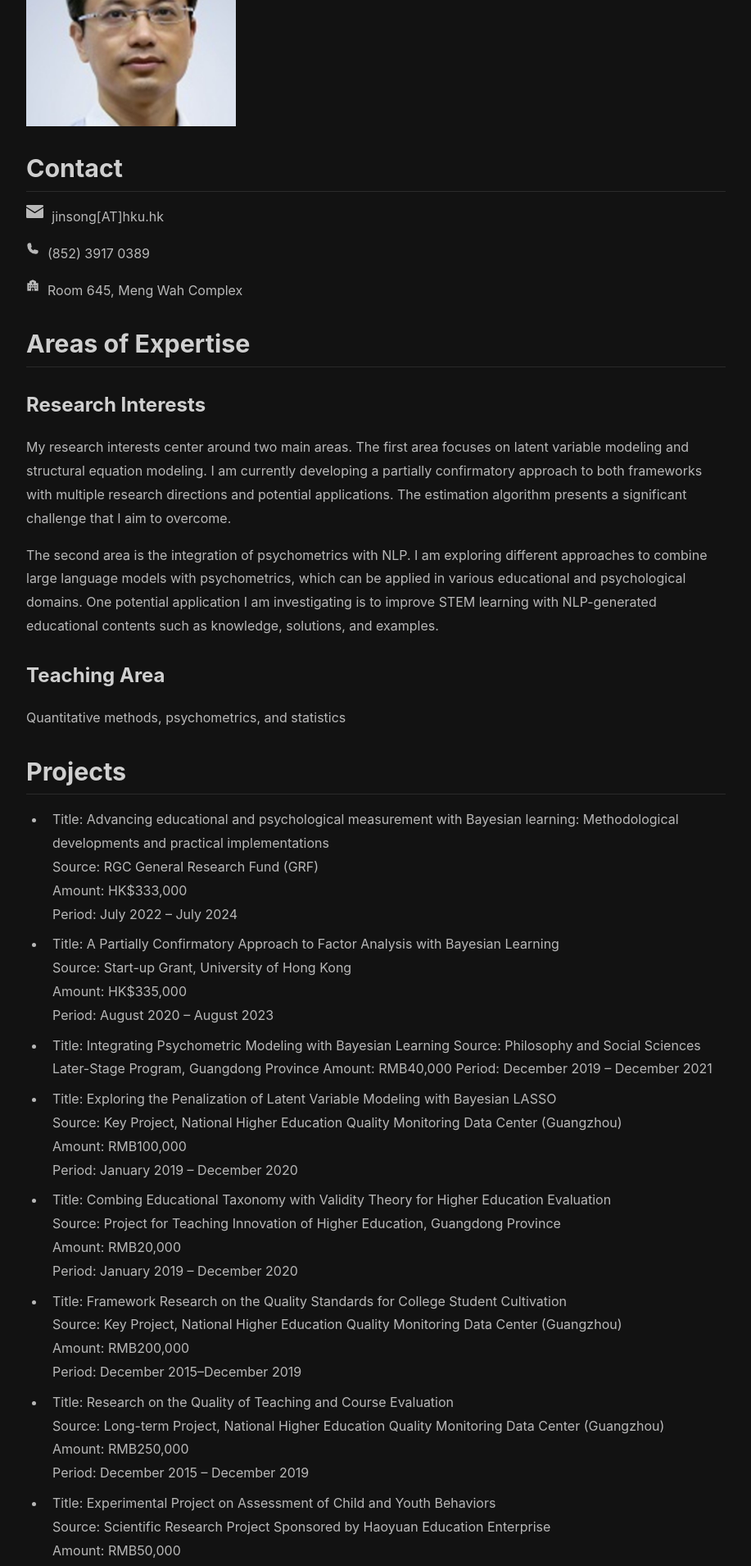
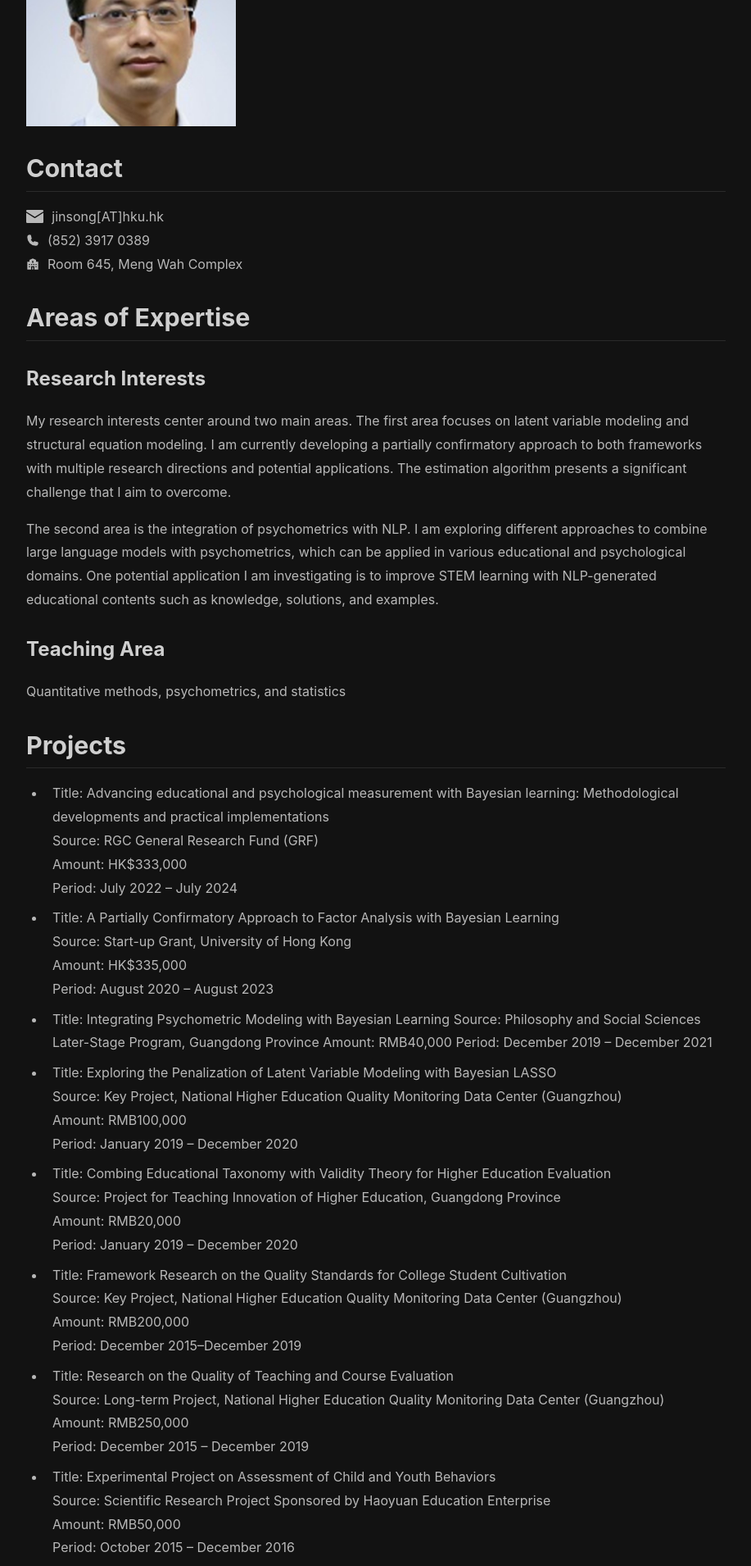
Before and after one commit to psychometrics-ds/psychometrics-ds.github.io, a Jekyll site: the page built from _people/jinsong-chen.md, in a window 1280 px wide. Shown: the part 513-2423 px from the top of the page at 82% size, without its empty margins (71-988 px from the left). Built offline with Jekyll 4.4.1, drawn with Linux system fonts in a browser that asks for light colours; nearby versions of some CDN libraries.

Commit message:
Update jinsong-chen.md

```diff
--- a/_people/jinsong-chen.md
+++ b/_people/jinsong-chen.md
@@ -18,18 +18,26 @@
 
 ## Contact
 
-<img align="left" class="icon" src="/assets/icons/email.svg"> jinsong[AT]hku.hk
+<div class="contact-info" style="display: flex; align-items: center;">
+  <img class="icon" src="/assets/icons/email.svg">
+  <span>jinsong[AT]hku.hk</span>
+</div>
 
-<img align="left" class="icon" src="/assets/icons/phone.svg"> (852) 3917 0389
+<div class="contact-info" style="display: flex; align-items: center;">
+  <img class="icon" src="/assets/icons/phone.svg">
+  <span>(852) 3917 0389</span>
+</div>
 
-<img align="left" class="icon" src="/assets/icons/school.svg"> Room 645, Meng Wah Complex
+<div class="contact-info" style="display: flex; align-items: center;">
+  <img class="icon" src="/assets/icons/school.svg">
+  <span>Room 645, Meng Wah Complex</span>
+</div>
 
 <style>
   .icon {
     height: 1em;
     margin-right: 10px;
     vertical-align: middle;
-    fill: #b8b8b8;
   }
 </style>
 
```
